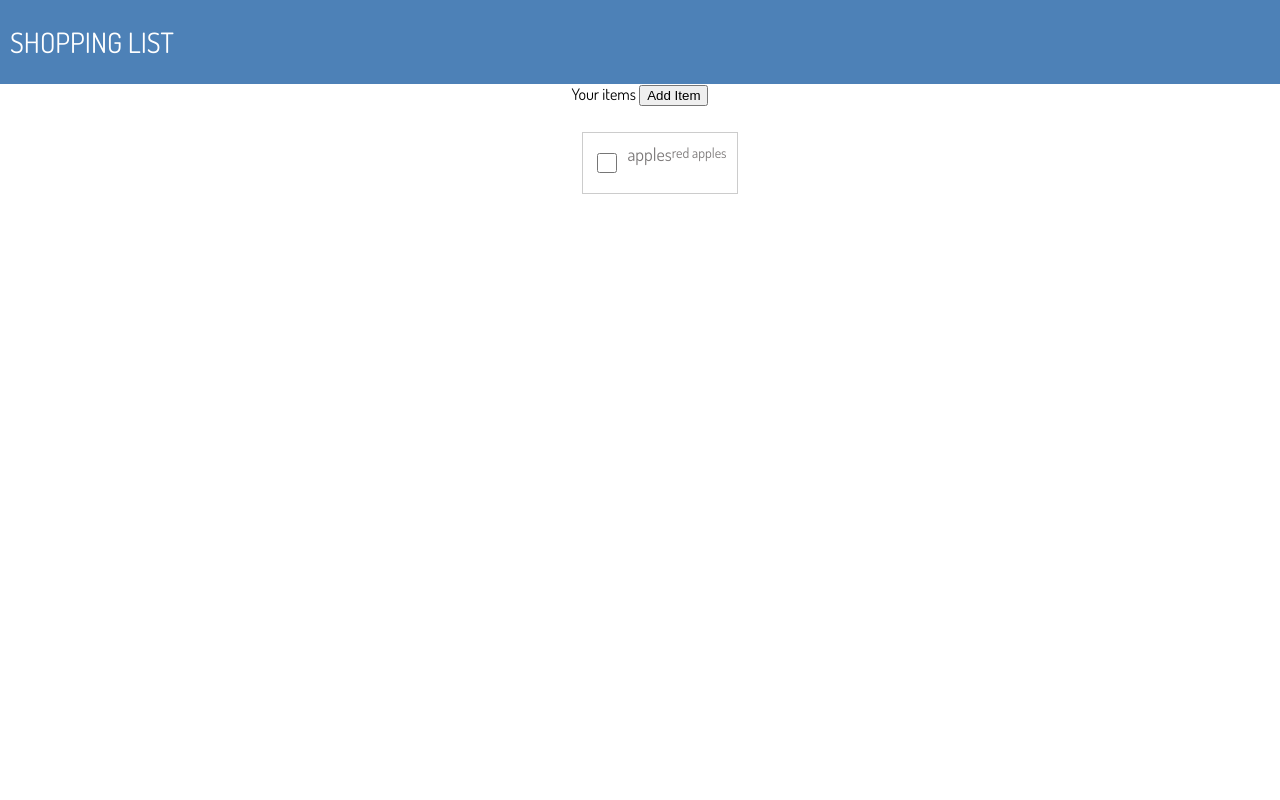
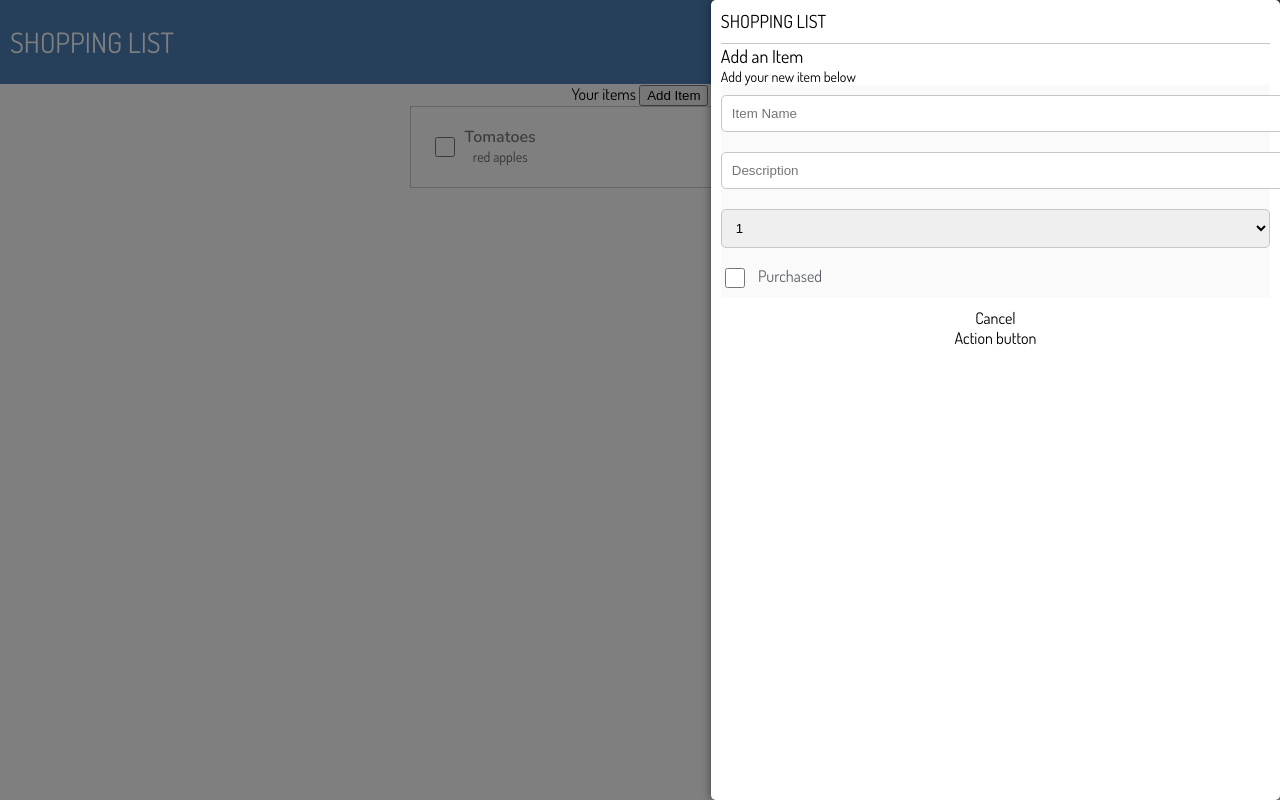
Before and after one commit to jrmeier/v-code-challenge, a React (Create React App) app: page / in a window 1280 px wide. Both pictures are taken after a click on the button "Add Item". Built offline with nearby package versions, Linux system fonts and the light colour scheme.

Commit message:
list item styling, more interactivity

```diff
--- a/public/index.html
+++ b/public/index.html
@@ -14,6 +14,8 @@
     <link rel="preconnect" href="https://fonts.googleapis.com">
     <link rel="preconnect" href="https://fonts.gstatic.com" crossorigin>
     <link href="https://fonts.googleapis.com/css2?family=Dosis:wght@200;300;400;500;600&family=Nunito:ital,wght@0,200;0,300;0,400;0,600;1,200;1,300;1,400;1,600&display=swap" rel="stylesheet">
+    <link href="https://fonts.googleapis.com/icon?family=Material+Icons" rel="stylesheet">
+    <link rel="stylesheet" href="https://fonts.googleapis.com/css2?family=Material+Symbols+Outlined:opsz,wght,FILL,GRAD@20..48,100..700,0..1,-50..200" />
     <link rel="apple-touch-icon" href="%PUBLIC_URL%/logo192.png" />
     <!--
       manifest.json provides metadata used when your web app is installed on a
--- a/src/App.css
+++ b/src/App.css
@@ -1,5 +1,6 @@
 .App {
   text-align: center;
+  width: 100%;
 }
 
 .App-header {
@@ -18,7 +19,7 @@
 .App-link {
   color: #61dafb;
 }
-
+/*
 .shopping-list-container {
   background-color: white;
   margin-top: 10%;
@@ -60,9 +61,9 @@
 
   /* Blue 3 (Button Default) */
 
-  background: #1871e8;
+/* background: #1871e8;
   border-radius: 4px;
 
   color: white;
   margin: 10px auto;
-}
+}  */
--- a/src/AppContext.jsx
+++ b/src/AppContext.jsx
@@ -3,7 +3,7 @@ import { useState, createContext } from 'react';
 
 const defaultAppContext = {
     items: [{
-        name: 'apples',
+        name: 'Tomatoes',
         description: 'red apples',
     }],
     setItems: Function
--- a/src/components/AddItemForm/AddItemForm.jsx
+++ b/src/components/AddItemForm/AddItemForm.jsx
@@ -1,15 +1,25 @@
 
-import { useContext, useState } from 'react';
+import { useContext, useEffect, useState } from 'react';
 import './AddItemForm.css';
 import { AppContext } from '../../AppContext';
 
-export function AddItemForm({ setShowAddItemModal }){
+export function AddItemForm({ setShowAddItemModal, editIndex }){
     const appContext = useContext(AppContext);
     const { items, setItems } = appContext;
-
     const [itemName, setItemName] = useState('');
     const [itemDescription, setItemDescription] = useState('');
     const [itemQuantity, setItemQuantity] = useState(1);
+
+    useEffect(() => {
+        console.log({ editIndex, items })
+        if (editIndex !== null) {
+            const item = items[editIndex];
+            setItemName(item.name);
+            setItemDescription(item.description);
+            setItemQuantity(item.quantity);
+        }
+    }, [editIndex, items])
+
 
     const addItem = (e) => {
         e.preventDefault();
@@ -21,6 +31,21 @@ export function AddItemForm({ setShowAddItemModal }){
 
         setItems([...items, newItem])
         setShowAddItemModal(false)
+    }
+
+    const editItem = (e) => {
+        e.preventDefault();
+        const newItem = {
+            name: itemName,
+            description: itemDescription,
+            quantity: itemQuantity
+        }
+
+        const newItems = [...items];
+        newItems[editIndex] = newItem;
+
+        setItems(newItems);
+        setShowAddItemModal(false);
     }
 
     return (
@@ -38,9 +63,9 @@ export function AddItemForm({ setShowAddItemModal }){
 
                         </option>)}
                 </select>
-
-
-                <button type="submit" onClick={addItem}>Add Item</button>
+                <input type="checkbox" className="shoppingListItemCheckbox" /> Purchased
+                <br />
+                {/* <button type="submit" onClick={addItem}>Add Item</button> */}
             </form>
         </div>
         </div>
--- a/src/components/EditItemForm/EditItemForm.jsx
+++ b/src/components/EditItemForm/EditItemForm.jsx
@@ -1,7 +1,7 @@
 
 import './AddItemForm.css';
 
-export function AddItemForm(){
+export function EditItemForm(){
     return (
         <div className='add-item'>
         <div className='add-item-form-header'>SHOPPING LIST</div>
--- a/src/components/Modal/Modal.jsx
+++ b/src/components/Modal/Modal.jsx
@@ -3,7 +3,7 @@ import React, { useEffect} from 'react';
 import "./Modal.css"
 
 
-export function Modal({setShowModal, component}) {
+export function Modal({setShowModal, component, action}) {
 
   useEffect(() => {
     document.querySelector('.modal').classList.add('show');
@@ -22,6 +22,9 @@ export function Modal({setShowModal, component}) {
     <div className="modal-overlay" onClick={handleOverlayClick}>
         <div className="modal">
         {component}
+
+        <div className="modal-close-button" onClick={() => setShowModal(false)}>Cancel</div>
+        <div className='modal-action-button'>Action button</div>
         </div>
     </div>
     </>
--- a/src/components/ShoppingList/ShoppingList.css
+++ b/src/components/ShoppingList/ShoppingList.css
@@ -1,40 +1,42 @@
-.shoppingListUl {
-  list-style: none;
-  margin: 0;
-  padding: 0;
+.shoppingListItem {
   display: flex;
-  flex-wrap: wrap;
+  justify-content: space-between;
+  padding: 20px;
+  box-sizing: border-box;
   border: 1px solid #ccc;
-  width: 80%;
-}
-
-.shoppingListItem {
-  display: inline-flex;
-
-  padding: 10px;
-  box-sizing: border-box; /* include padding and border in width calculations */
-  text-align: center;
-  border: 1px solid #ccc;
-
   color: #7d7a7a;
-  margin: 10px;
+  margin: 10 0 10;
   text-decoration: none;
   list-style-type: none;
   font-size: 14px;
   line-height: 20px;
   text-align: left;
+  width: 100%;
 }
 
 .shoppingListItemName {
-  font-size: 18px;
-  line-height: 23px;
-  font-family: Nunito 18px SemiBold;
+  font-family: "Nunito", sans-serif;
   margin: 0;
   padding: 0;
+  font-weight: 600;
+  font-size: 16px;
+  line-height: 20px;
 }
 
-.shoppingListItem:hover {
-  background-color: #ccc;
+.shoppingListItemDescription {
+  /* margin-top: 5px; */
+  font-size: 14px;
+  color: #666;
+  /* margin-left: 30px; */
+}
+
+.shoppingListItemButtons {
+  display: flex;
+  align-items: center;
+}
+
+.shoppingListItemButton {
+  margin-left: 10px;
 }
 
 .shoppingListItemCheckbox {
@@ -46,3 +48,29 @@
   vertical-align: middle;
   margin-right: 10px;
 }
+
+.shoppingList {
+  display: flex;
+  flex-direction: column;
+  width: 60%;
+  margin: 0 auto;
+  padding: 0;
+  list-style-type: none;
+}
+
+.shoppingListItemContent {
+  display: flex;
+  align-items: center;
+}
+
+.shoppingListNameAndDescription {
+  display: flex;
+  flex-direction: column;
+  justify-content: center;
+  align-items: center;
+}
+
+.shoppingListItemButton {
+  margin-left: 20px;
+  cursor: pointer;
+}
--- a/src/components/ShoppingList/ShoppingList.jsx
+++ b/src/components/ShoppingList/ShoppingList.jsx
@@ -10,14 +10,19 @@ export function ShoppingList() {
 
     const { items } = useContext(AppContext);
     const [showAddItemModal, setShowAddItemModal] = useState(false);
+    const [editIndex, setEditIndex] = useState(null);
 
-    console.log('items', items)
+    const handleEditItem = (itemIndex) => {
+        console.log('edit item: ',itemIndex)
+        setEditIndex(itemIndex)
+        setShowAddItemModal(!showAddItemModal)
+    }
 
     return (
         <>
 
         { items.length ?  (
-        <div className="shopping-list">
+        <div className="shoppingList">
             <div className="shopping-list-header">
                 Your items <button className="add-item-button" onClick={() => setShowAddItemModal(!showAddItemModal)}>Add Item</button>
             </div>
@@ -26,17 +31,29 @@ export function ShoppingList() {
                     items.map((item, i) => {
                         return (
                             <li className="shoppingListItem" key={i}>
-                                <input type="checkbox" className="shoppingListItemCheckbox" />
-                                <div className="shoppingListItemName">{item.name}</div>
-                                <div className="shopping-list-item-description">{item.description}</div>
+                                <div className="shoppingListItemContent">
+                                    <input type="checkbox" className="shoppingListItemCheckbox" />
+                                    <div className="shoppingListNameAndDescription">
+                                        <div className="shoppingListItemName">{item.name}</div>
+                                        <div className="shoppingListItemDescription">{item.description}</div>
+                                    </div>
+                                </div>
+                                <div>
+                                    <div className="material-symbols-outlined shoppingListItemButton" onClick={()=>handleEditItem(i)}>edit</div>
+                                    <div className="material-symbols-outlined shoppingListItemButton">delete</div>
+                                </div>
                             </li>
                         )
                     })
                 }
             </ul>
-            {/* {
-                showAddItemModal && <Modal setShowModal={setShowAddItemModal} component={<AddItemForm setShowAddItemModal={setShowAddItemModal} />} />
-            } */}
+            {
+                showAddItemModal && <Modal setShowModal={setShowAddItemModal} component={
+                <AddItemForm
+                    setShowAddItemModal={setShowAddItemModal}
+                    editIndex={editIndex}
+                />} />
+            }
         </div>
         ) : <EmptyShoppingList setShowAddItemModal={setShowAddItemModal} />
     }
```
